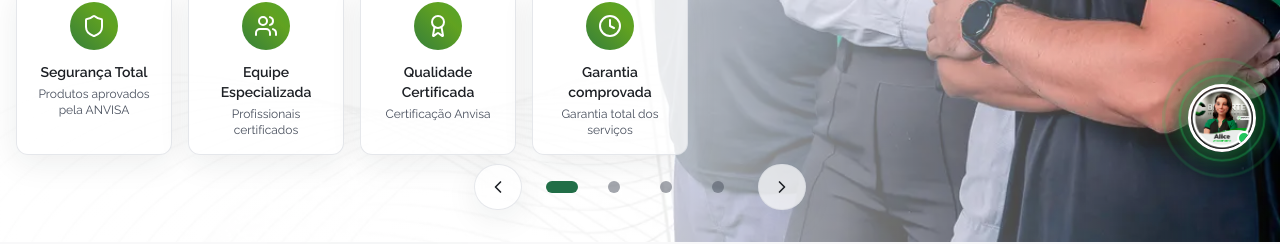
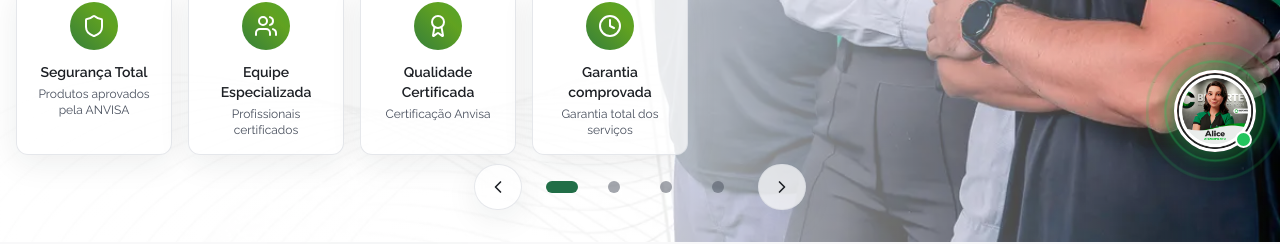
Before and after one commit to MarcioGuinati/bioforte-pest-showcase, a React (Vite) app: page / in a window 1280 px wide. Shown: the part 624-868 px from the top of the page. Built offline with nearby package versions, Linux system fonts and the light colour scheme; no server answers.

Commit message:
Feito alguns ajustes no tamanho

```diff
--- a/src/components/ChatWidget.tsx
+++ b/src/components/ChatWidget.tsx
@@ -54,12 +54,13 @@ const ChatWidget = () => {
             alt=""
             aria-hidden="true"
             className="chat-widget-bubble-img"
-            width={68}
-            height={68}
+            width={82}
+            height={82}
             loading="lazy"
           />
-          <span className="chat-widget-bubble-dot" aria-hidden="true" />
         </button>
+        {/* Online dot — outside button so it's not clipped */}
+        <span className="chat-widget-bubble-dot" aria-hidden="true" />
       </div>
     </div>
   );
--- a/src/index.css
+++ b/src/index.css
@@ -634,8 +634,8 @@
 .chat-widget-bubble-wrap {
   position: relative;
   flex-shrink: 0;
-  width: 68px;
-  height: 68px;
+  width: 82px;
+  height: 82px;
   display: flex;
   align-items: center;
   justify-content: center;
@@ -666,8 +666,8 @@
 /* ── Bubble (avatar trigger) ── */
 .chat-widget-bubble {
   position: relative;
-  width: 68px;
-  height: 68px;
+  width: 82px;
+  height: 82px;
   border-radius: 50%;
   border: 3px solid #fff;
   cursor: pointer;
@@ -695,18 +695,19 @@
   display: block;
 }
 
-/* green online dot on bubble */
+/* green online dot — positioned on the wrapper div (not clipped by button overflow) */
 .chat-widget-bubble-dot {
   position: absolute;
   bottom: 4px;
-  right: 2px;
-  width: 14px;
-  height: 14px;
+  right: 4px;
+  width: 17px;
+  height: 17px;
   background: #22c55e;
   border-radius: 50%;
   border: 2.5px solid #fff;
   display: block;
-  z-index: 2;
+  z-index: 10;
+  pointer-events: none;
 }
 
 /* remove old ring span — keep it invisible */
```
